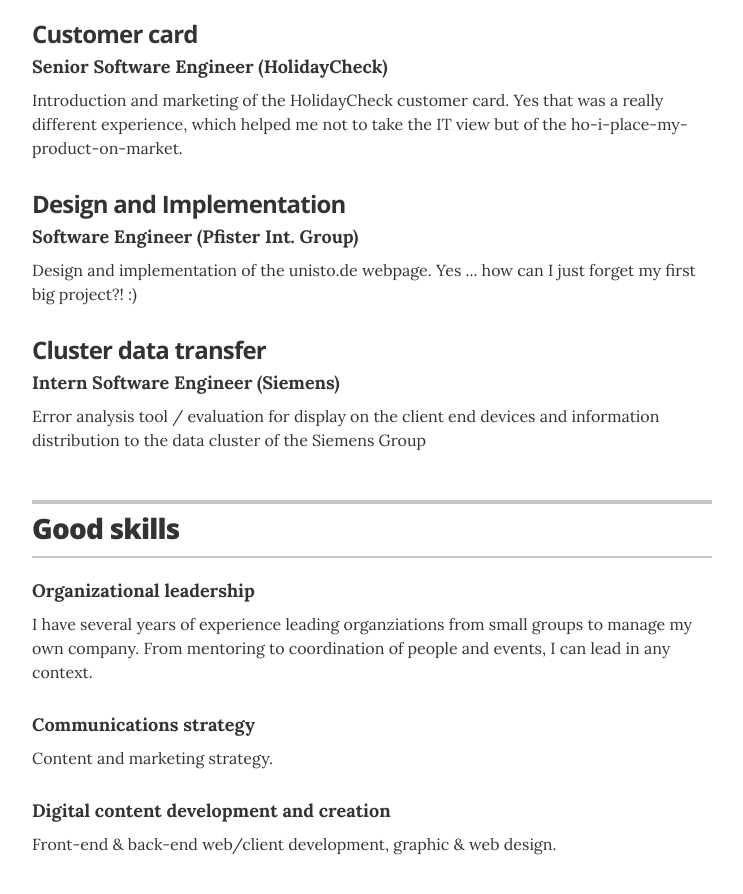
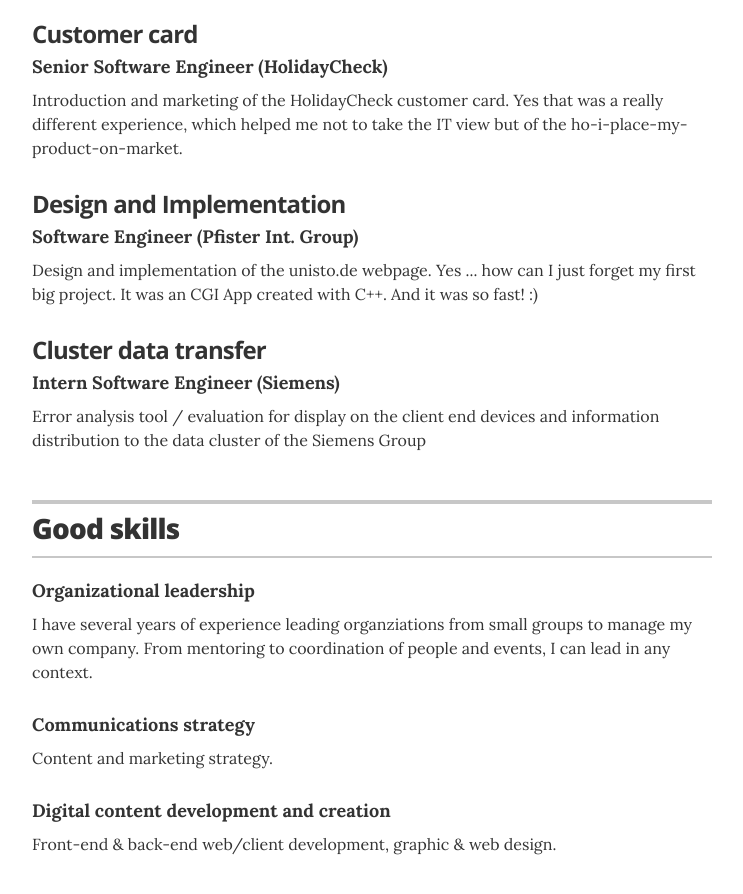
Before and after one commit to borishager/borishager.github.io, a Jekyll site: the page built from index.html, in a window 1280 px wide and 900 px high, scrolled down 2334 px. Shown: the top 894 px of the window, without its empty margins (268-1011 px from the left). Built offline with Jekyll 4.4.1, drawn with Linux system fonts in a browser that asks for light colours.

Commit message:
Update projects.yml

```diff
--- a/_data/projects.yml
+++ b/_data/projects.yml
@@ -28,7 +28,7 @@
   # Web
 - project: Design and Implementation
   role: Software Engineer (Pfister Int. Group)
-  description: Design and implementation of the unisto.de webpage. Yes ... how can I just forget my first big project?! :)
+  description: Design and implementation of the unisto.de webpage. Yes ... how can I just forget my first big project. It was an CGI App created with C++. And it was so fast! :)
 
   # Data
 - project: Cluster data transfer
```
